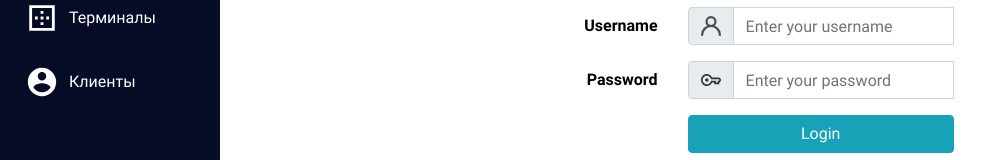
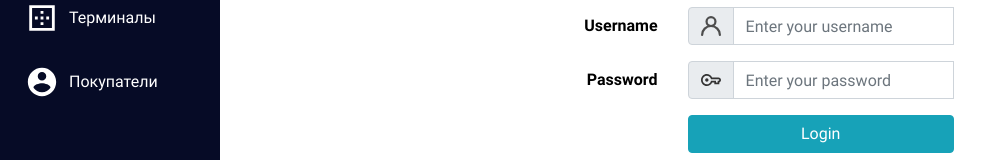
Before and after one commit to 560560/invoice, a React (Create React App) app: page /login in a window 1280 px wide. Shown: the part 348-508 px from the top of the page, without its empty margins (0-990 px from the left). Built offline with nearby package versions, Linux system fonts and the light colour scheme.

Commit message:
Подкорректировал работу пагинатора

```diff
--- a/src/components/Buyers/Buyers.js
+++ b/src/components/Buyers/Buyers.js
@@ -11,8 +11,12 @@ const Buyers = ({setNameSearchSelector, buyers, setSorting, nameSearchSelector,
 
     const [prevSelectedSortElId, setPrevSelectedSortElId] = useState("")
     const [currentPage, setCurrentPage] = useState(1)
+
+    if (buyers.length < 6 && currentPage !== 1){
+        setCurrentPage(1)
+    }
+
     let setSort = (e) => {
-
         let [field, flow] = e.target.id.split(" ")
         setSorting(field, flow)
         prevSelectedSortElId && document.getElementById(prevSelectedSortElId).classList.remove("active")
--- a/src/components/Sidebar/Sidebar.js
+++ b/src/components/Sidebar/Sidebar.js
@@ -23,7 +23,7 @@ const showHiddenMenu= (status) => {
                     </div>
                     <nav className="navigation">
                         <Link to={"/terminals"} className="menu__bars"><MdIcons.MdBorderOuter/><span className="nav__description">Терминалы</span></Link>
-                        <Link to={"/buyers"} className="menu__bars"> <MdIcons.MdAccountCircle/><span className="nav__description">Клиенты</span></Link>
+                        <Link to={"/buyers"} className="menu__bars"> <MdIcons.MdAccountCircle/><span className="nav__description">Покупатели</span></Link>
                     </nav>
                     <div className="footer">
                         <span>Copyright © 2020</span>
```
